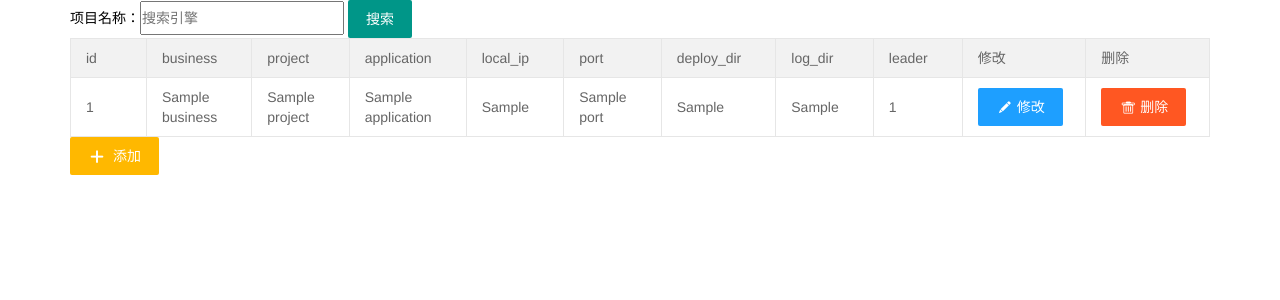
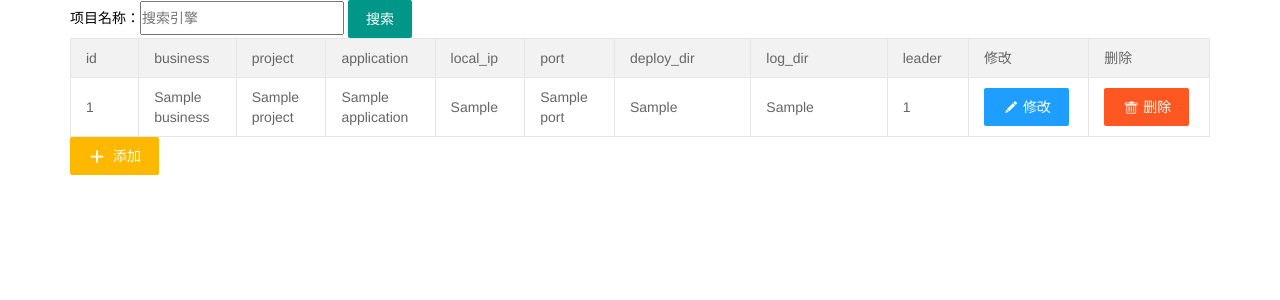
Before and after one commit to wangyingchun163/infinigo_devops, a Django app: template infinigo_app_devops/apps/devops/templates/devops/business/business.html in a window 1280 px wide. Shown: the top 300 px of the page. Run offline with Django 3.2, Linux system fonts and the light colour scheme; the template is opened without the code that fills it: most values are stand-ins (such as "Sample title", 1, 10 or a date in 2020).

Commit message:
Merge remote-tracking branch 'origin/master'
# Conflicts:
#	mock/controller/user.js
#	package-lock.json
#	src/config/settings.js
#	src/views/login/index.vue

```diff
--- a/infinigo_app_devops/apps/devops/templates/devops/business/business.html
+++ b/infinigo_app_devops/apps/devops/templates/devops/business/business.html
@@ -17,8 +17,8 @@
                   <th style="width:5%">application</th>
                   <th style="width:5%">local_ip</th>
                   <th style="width:5%">port</th>
-                  <th style="width:5%">deploy_dir</th>
-                  <th style="width:5%">log_dir</th>
+                  <th style="width:10%;word-break:break-all;word-wrap : break-word ;verflow:hidden;">deploy_dir</th>
+                  <th style="width:10%;word-break:break-all;word-wrap : break-word ;verflow:hidden;">log_dir</th>
                   <th style="width:5%">leader</th>
                   <th style="width:2%">修改</th>
                   <th style="width:2%">删除</th>
@@ -33,8 +33,8 @@
                       <td  style="width:5%">{{business.application}}</td>
                       <td  style="width:5%">{{business.local_ip}}</td>
                       <td  style="width:5%">{{business.port}}</td>
-                      <td  style="width:5%">{{business.deploy_dir}}</td>
-                      <td  style="width:5%">{{business.log_dir}}</td>
+                      <td  style="width:10%;word-break:break-all;word-wrap : break-word ;verflow:hidden;">{{business.deploy_dir}}</td>
+                      <td  style="width:10%;word-break:break-all;word-wrap : break-word ;verflow:hidden;">{{business.log_dir}}</td>
                       <td  style="width:5%">{{business.leader_id}}</td>
                       <td  style="width:2%">
                           {# 修改业务模块 #}
```
Also changed, not shown: infinigo_app_devops/hauwei.jpg (added).
